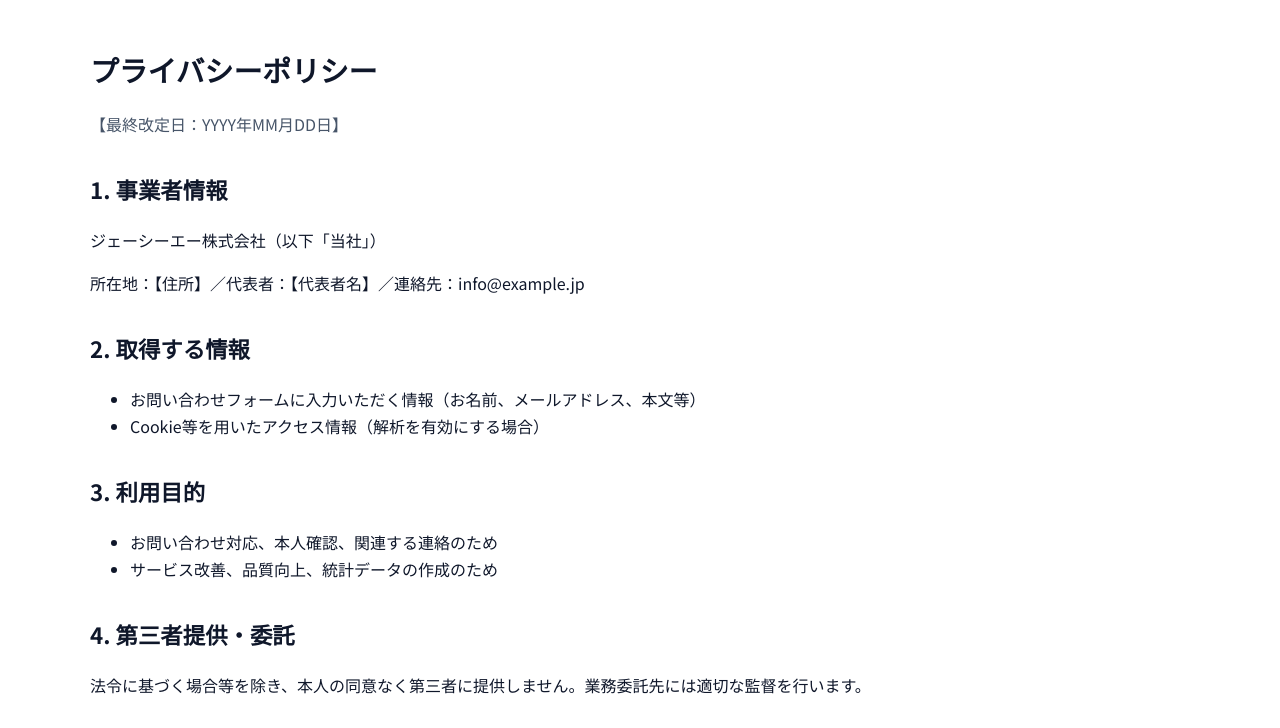
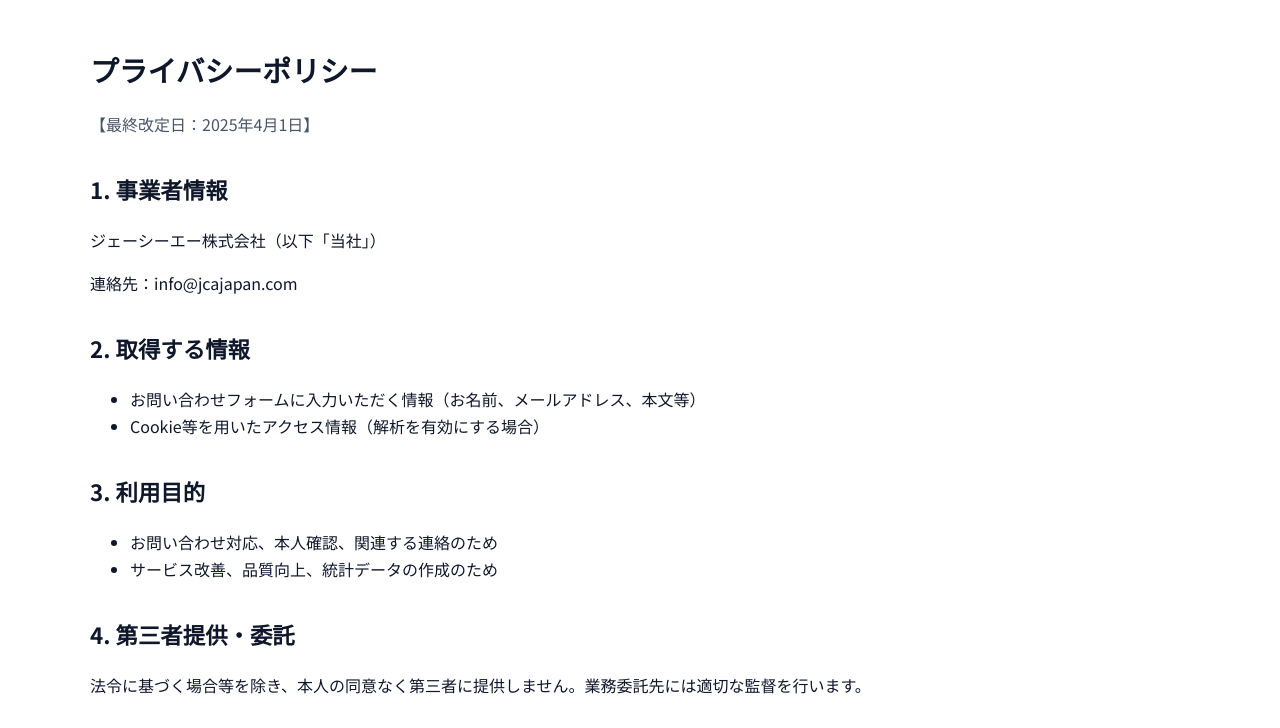
Before and after one commit to dgmm-hub/JCA-Co.-Ltd., a plain HTML site: page privacy.html in a window 1280 px wide. Shown: the part 62-790 px from the top of the page. Drawn offline with Linux system fonts and the light colour scheme.

Commit message:
Update privacy.html

```diff
--- a/privacy.html
+++ b/privacy.html
@@ -33,11 +33,11 @@
 
 <main class="container">
   <h1>プライバシーポリシー</h1>
-  <p class="muted">【最終改定日：YYYY年MM月DD日】</p>
+  <p class="muted">【最終改定日：2025年4月1日】</p>
 
   <h2>1. 事業者情報</h2>
   <p>ジェーシーエー株式会社（以下「当社」）</p>
-  <p>所在地：【住所】／代表者：【代表者名】／連絡先：info@example.jp</p>
+  <p>連絡先：info@jcajapan.com</p>
 
   <h2>2. 取得する情報</h2>
   <ul>
```
